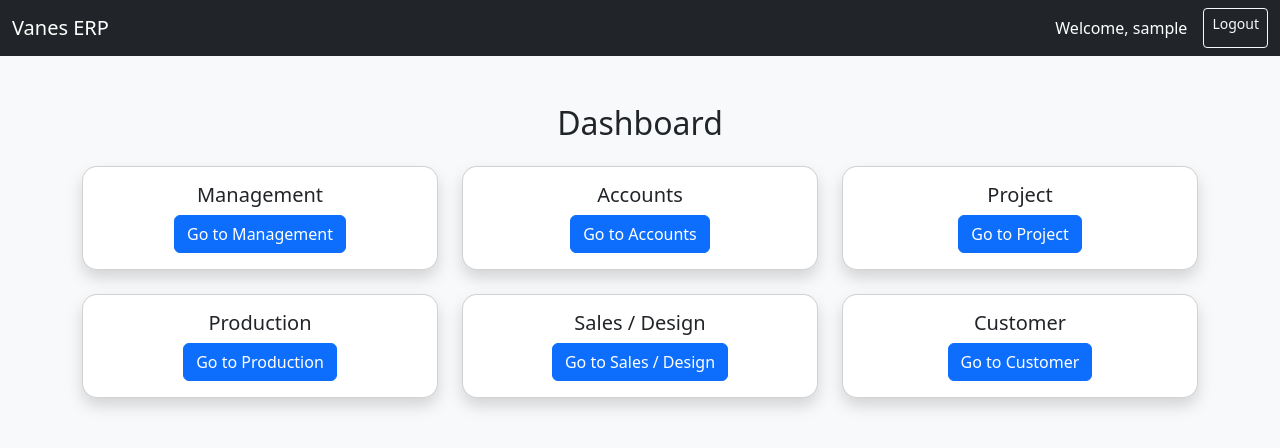
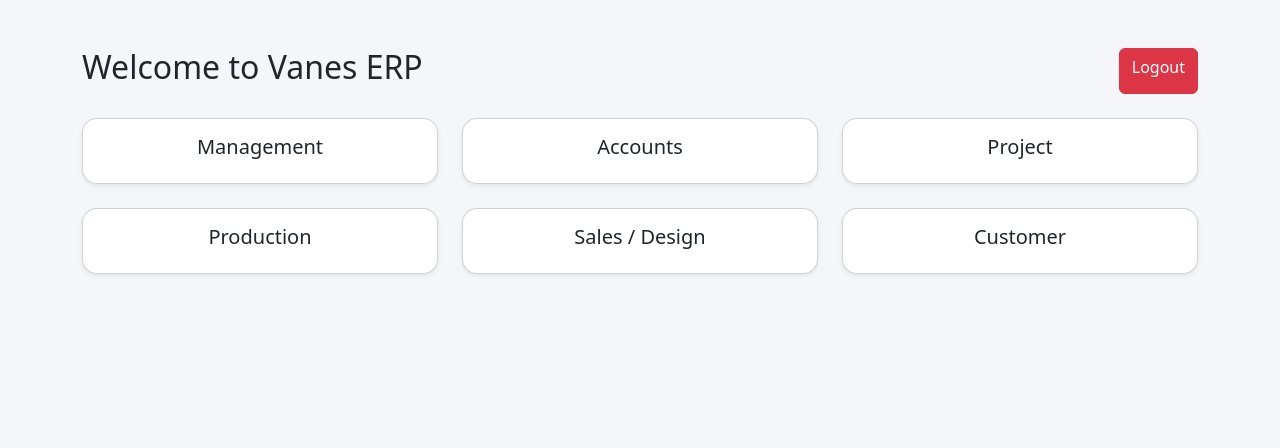
Before and after one commit to Madhan12-tech/Vanes_erp, a Flask app: page /dashboard in a window 1280 px wide. Shown: the top 448 px of the page. Run offline with Flask 3, Linux system fonts and the light colour scheme; the visitor is signed in with stand-in values (Sample User, id 1).

Commit message:
Update dashboard.html

```diff
--- a/templates/dashboard.html
+++ b/templates/dashboard.html
@@ -2,46 +2,39 @@
 <html lang="en">
 <head>
   <meta charset="UTF-8" />
-  <title>Dashboard</title>
-  <link href="https://cdn.jsdelivr.net/npm/bootstrap@5.3.0/dist/css/bootstrap.min.css" rel="stylesheet">
+  <title>Dashboard | Vanes ERP</title>
+  <link href="https://cdn.jsdelivr.net/npm/bootstrap@5.3.0/dist/css/bootstrap.min.css" rel="stylesheet" />
   <style>
+    body {
+      background-color: #f4f6f9;
+    }
     .card {
       border-radius: 15px;
-      transition: 0.3s;
+      transition: transform 0.2s;
     }
     .card:hover {
       transform: scale(1.02);
-      box-shadow: 0 5px 15px rgba(0,0,0,0.2);
     }
   </style>
 </head>
-<body class="bg-light">
-  <nav class="navbar navbar-expand-lg navbar-dark bg-dark">
-    <div class="container-fluid">
-      <a class="navbar-brand" href="#">Vanes ERP</a>
-      <div class="d-flex">
-        <span class="navbar-text text-white me-3">Welcome, {{ session['username'] }}</span>
-        <a href="{{ url_for('logout') }}" class="btn btn-outline-light btn-sm">Logout</a>
-      </div>
+<body>
+  <div class="container py-5">
+    <div class="d-flex justify-content-between mb-4">
+      <h2>Welcome to Vanes ERP</h2>
+      <a href="{{ url_for('logout') }}" class="btn btn-danger">Logout</a>
     </div>
-  </nav>
 
-  <div class="container mt-5">
-    <h2 class="mb-4 text-center">Dashboard</h2>
-    <div class="row">
+    <div class="row g-4">
       {% for module in modules %}
-      <div class="col-md-4 mb-4">
-        <div class="card text-center shadow">
-          <div class="card-body">
-            <h5 class="card-title">{{ module.name }}</h5>
-            <a href="{{ module.url }}" class="btn btn-primary">Go to {{ module.name }}</a>
-          </div>
+        <div class="col-md-4">
+          <a href="{{ module.url }}" class="text-decoration-none text-dark">
+            <div class="card shadow-sm p-3">
+              <h5 class="text-center">{{ module.name }}</h5>
+            </div>
+          </a>
         </div>
-      </div>
       {% endfor %}
     </div>
   </div>
-
-  <script src="https://cdn.jsdelivr.net/npm/bootstrap@5.3.0/dist/js/bootstrap.bundle.min.js"></script>
 </body>
 </html>
```
